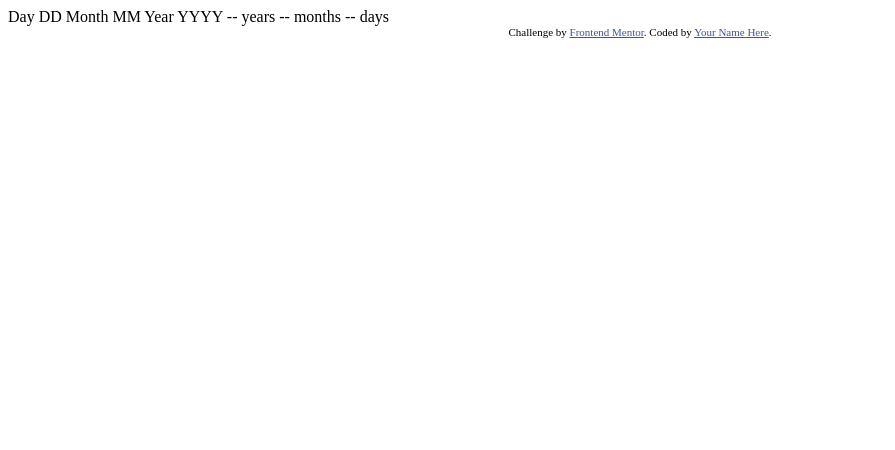
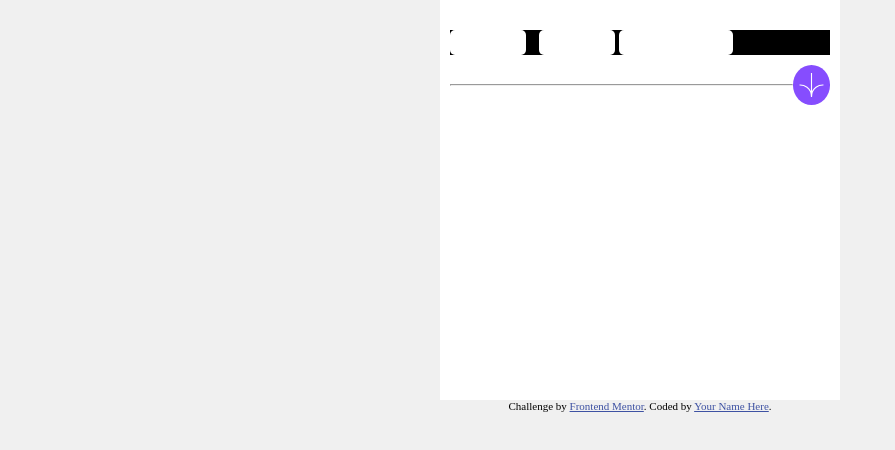
Before and after one commit to Uncle-Tom-s-School/age-calculator-robeey13, a plain HTML site: page index.html in a window 1280 px wide. Shown: the whole page, without its empty margins (0-895 px from the left). Drawn offline with Linux system fonts and the light colour scheme.

Commit message:
first commit

```diff
--- a/index.html
+++ b/index.html
@@ -7,7 +7,7 @@
   <link rel="icon" type="image/png" sizes="32x32" href="./assets/images/favicon-32x32.png">
 
   <title>Frontend Mentor | Age calculator app</title>
-
+  <link rel="stylesheet" href="style.css">
   <!-- Feel free to remove these styles or customise in your own stylesheet 👍 -->
   <style>
     .attribution { font-size: 11px; text-align: center; }
@@ -15,20 +15,27 @@
   </style>
 </head>
 <body>
+  <div id="kulso-body">
+  <div id="container">
 
-  Day
-  DD
+    <div id="inputok">
 
-  Month
-  MM
+      <input type="number" min="1" max="31" id="nap" class="input">
+      <label for="honap">f</label>
+      <input type="number" min="1" max="12" id="honap" class="input">
 
-  Year
-  YYYY
+      <input type="number" min="1000" id="ev" class="input">
+    </div>
+    <div class="lineGomb">
+    <hr id="line">
+    <button id="button" onclick="gombNyom"><img src="assets/images/icon-arrow.svg" id="gombArrow"></button>
+    </div>
+    <div id="ido">
 
-  -- years
-  -- months
-  -- days
+    </div>
 
+  </div>
+</div>
   <div class="attribution">
     Challenge by <a href="https://www.frontendmentor.io?ref=challenge" target="_blank">Frontend Mentor</a>.
     Coded by <a href="#">Your Name Here</a>.
--- /dev/null
+++ b/style.css
@@ -0,0 +1,64 @@
+*{
+    box-sizing: border-box;
+    margin: 0;
+}
+
+body{
+    background-color: #f0f0f0;
+    display: flex;
+    justify-content: center;
+    align-items: center;
+    flex-direction: column;
+
+}
+
+
+#container{
+    height: 50vh;
+    width: 50vh;
+    background-color: white;
+    padding: 10px;
+}
+
+#inputok{
+    margin-top: 20px;
+    background-color: black;
+}
+
+.input{
+    border: none;
+    height: 100%;
+    border-radius: 5px;
+    padding: 5px;
+    width: 20%;
+}
+
+#ev{
+    width: 30%;
+}
+
+
+
+#button{
+    height: 40px;
+    width: 40px;
+    border-radius: 50%;
+    display: inline-block;
+    background-color: #864dfe;
+    border: none;
+}
+
+.lineGomb{
+    margin: 10px 0px;
+    display: flex;
+    justify-content: space-between;
+    align-items: center;
+    hr{
+        width: 100%;
+    }
+}
+
+#gombArrow{
+    width: 100%;
+    height: 100%;
+}
```
